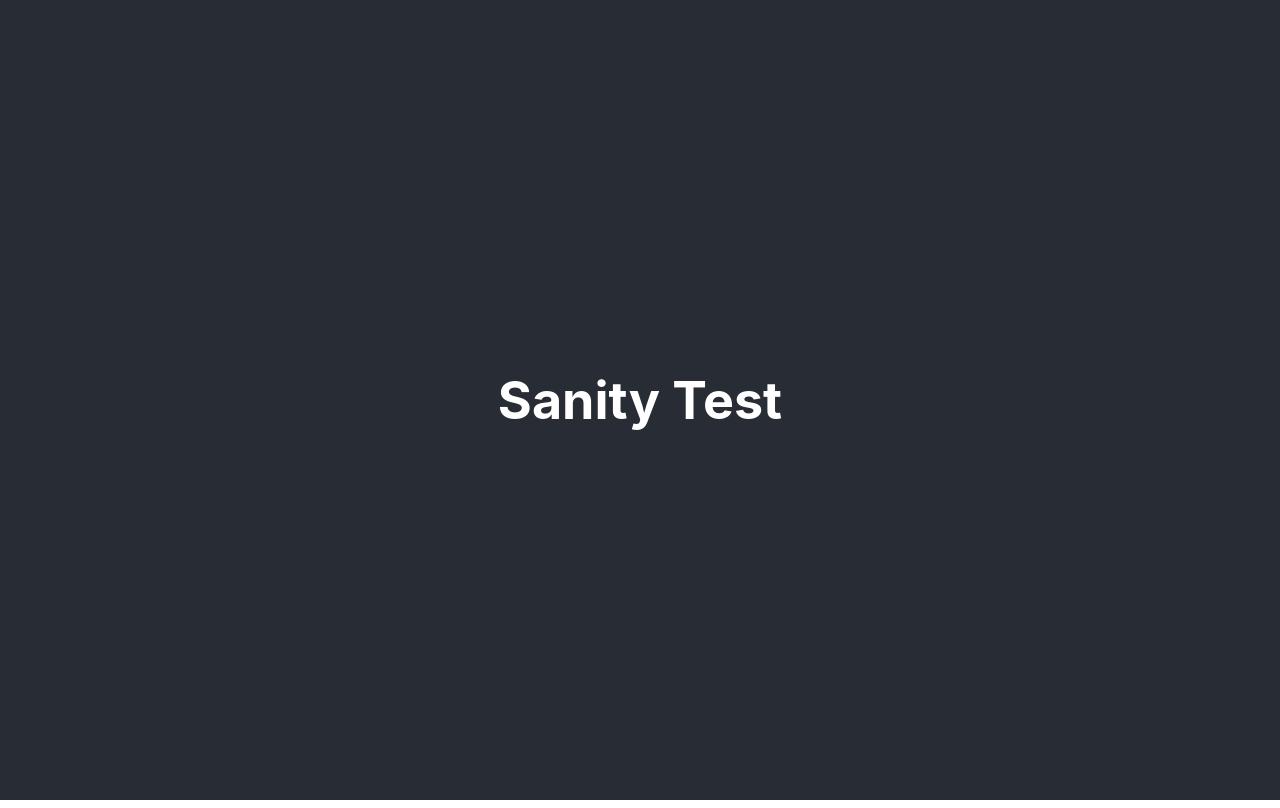
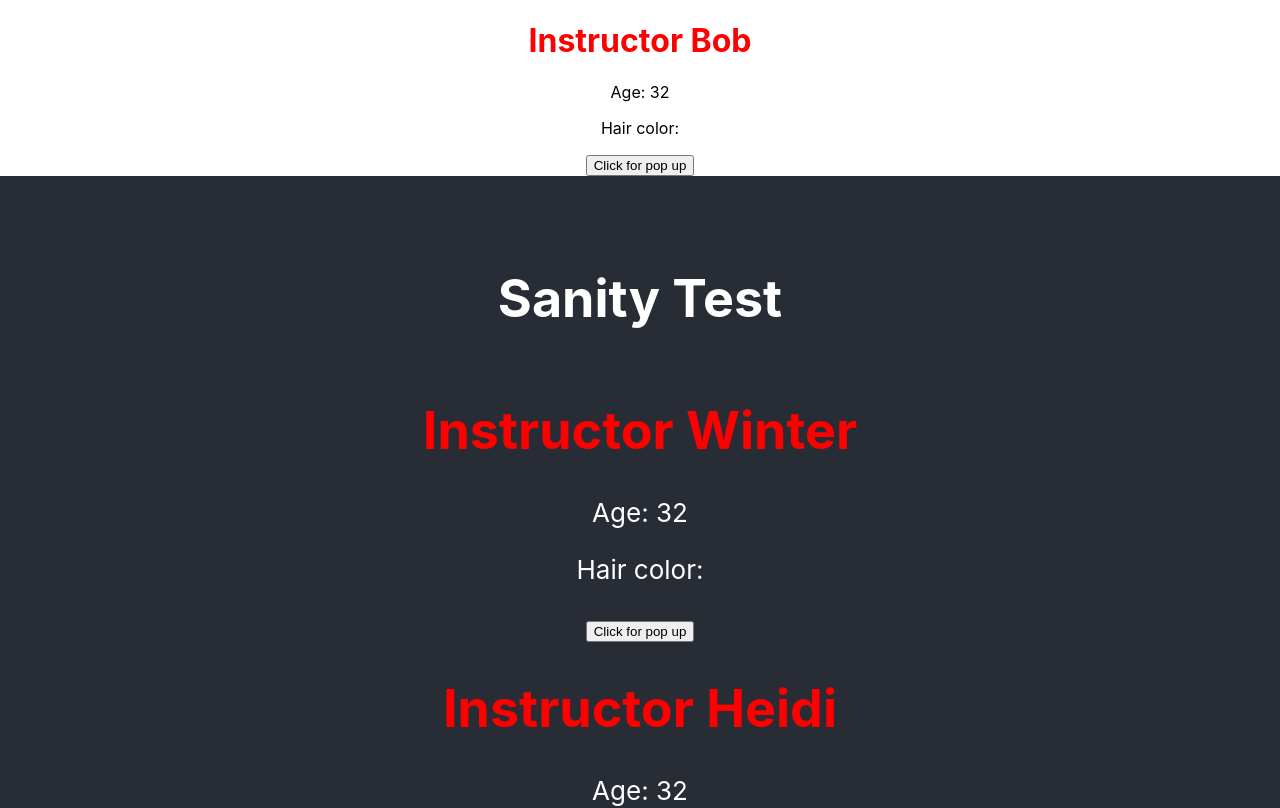
Before and after one commit to DevenPatel19/Golf-Marshal-Pro-App, a React (Create React App) app in the folder client/: page / in a window 1280 px wide. Shown: the top 808 px of the page. Built offline with nearby package versions, Linux system fonts and the light colour scheme.

Commit message:
Completed React components with props lesson

```diff
--- a/client/src/App.js
+++ b/client/src/App.js
@@ -1,5 +1,6 @@
 import logo from './logo.svg';
 import './App.css';
+import PersonCard from './components/PersonCard';
 
 function App() {
 
@@ -7,9 +8,16 @@ function App() {
 
   return (
     <div className="App">
+      <PersonCard firstName={"Instructor Bob"} age={"32"} hairColo={"purple"} msg={"Bob!"}/>
       <header className="App-header">
         <h1>{liveTitle}</h1>
+      <PersonCard firstName={"Instructor Winter"} age={"32"} hairColo={"purple"} msg={"Winter!"}/>
+      <PersonCard firstName={"Instructor Heidi"} age={"32"} hairColo={"purple"}  msg={"Heidi!"}/>
+
+
       </header>
+
+      <PersonCard firstName={"Instructor Narciso"} age={"32"} hairColo={"purple"}  msg={"Ciso"}/>
     </div>
   );
 }
--- /dev/null
+++ b/client/src/components/PersonCard.jsx
@@ -0,0 +1,22 @@
+import React from 'react'
+
+
+
+const PersonCard = ({ firstName, age, hairColor, msg}) => {
+
+	// const { firstName, age, hairColor} = props;
+	const alertMSG = () => {
+		alert(msg)
+	}
+
+  return (
+	<div>
+		<h1 style={{ color:"red" }}>{firstName}</h1>
+		<p>Age: {age}</p>
+		<p>Hair color: {hairColor}</p>
+		<button onClick={alertMSG}>Click for pop up</button>
+	</div>
+  )
+}
+
+export default PersonCard;
```
